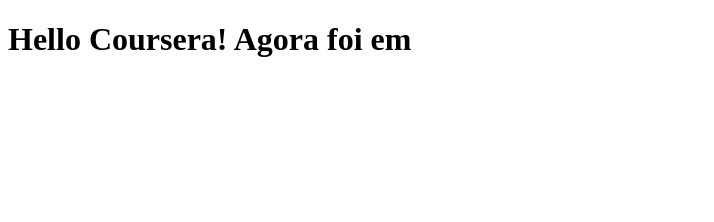
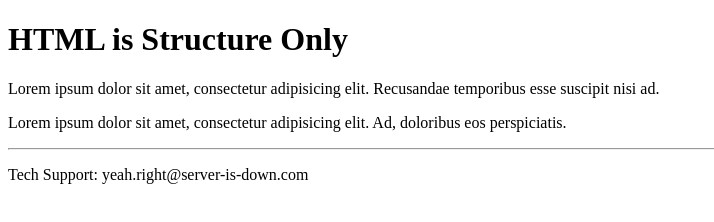
Before and after one commit to GuSantoz/gusantoz.github.io, a plain HTML site: page site/index.html in a window 1280 px wide. Shown: the whole page, without its empty margins (0-714 px from the left). Drawn offline with Linux system fonts and the light colour scheme.

Commit message:
Little change on our project.

```diff
--- a/site/index.html
+++ b/site/index.html
@@ -1,9 +1,15 @@
-<!DOCTYPE html>
+<!doctype html>
 <html>
-<head>
-	<title>Hello Coursera!</title>
-</head>
-<body>
-<h1>Hello Coursera! Agora foi em <h1>
-</body>
+  <head>
+    <title>HTML is Structure Only (Before)</title>
+  </head>
+  <body>
+    <h1>HTML is Structure Only</h1>
+    <p>Lorem ipsum dolor sit amet, consectetur adipisicing elit. Recusandae temporibus esse suscipit nisi ad.</p>
+    <p>Lorem ipsum dolor sit amet, consectetur adipisicing elit. Ad, doloribus eos perspiciatis.</p>
+    <footer>
+      <hr>
+      <p>Tech Support: yeah.right@server-is-down.com</p>
+    </footer>
+  </body>
 </html>
```
